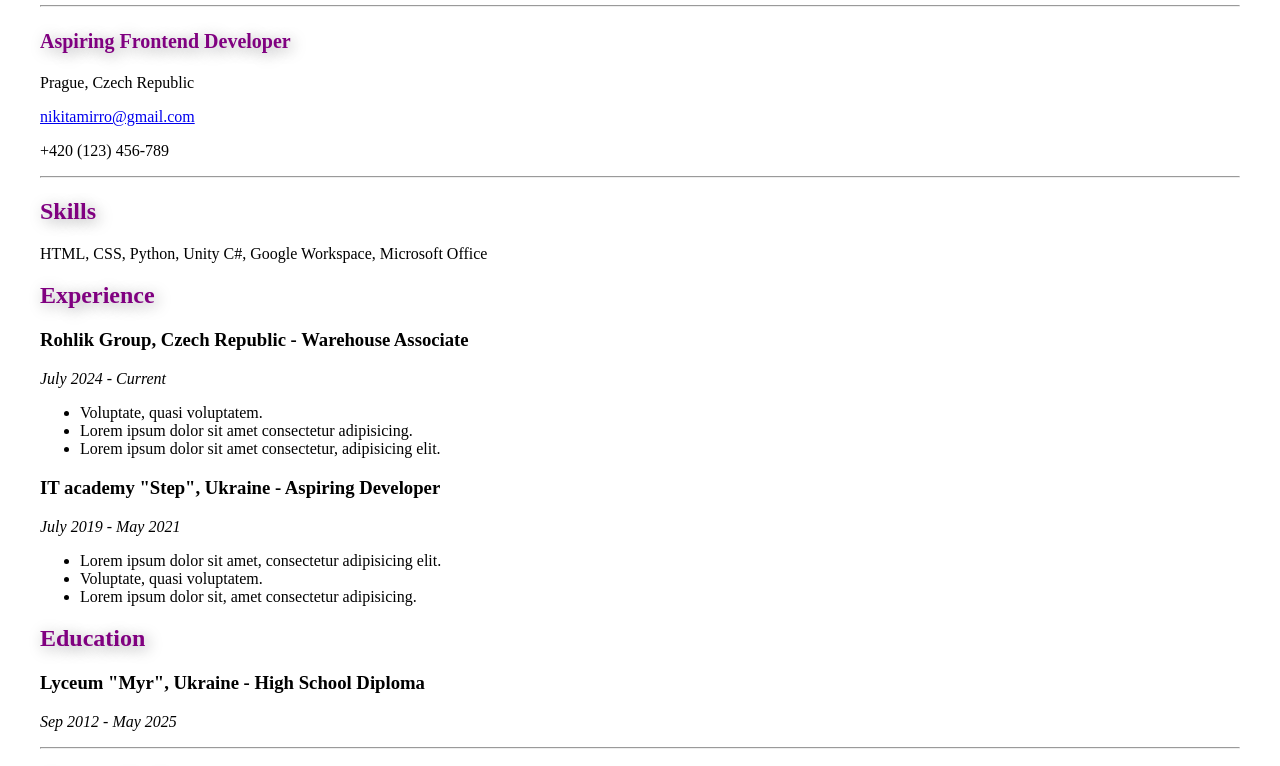
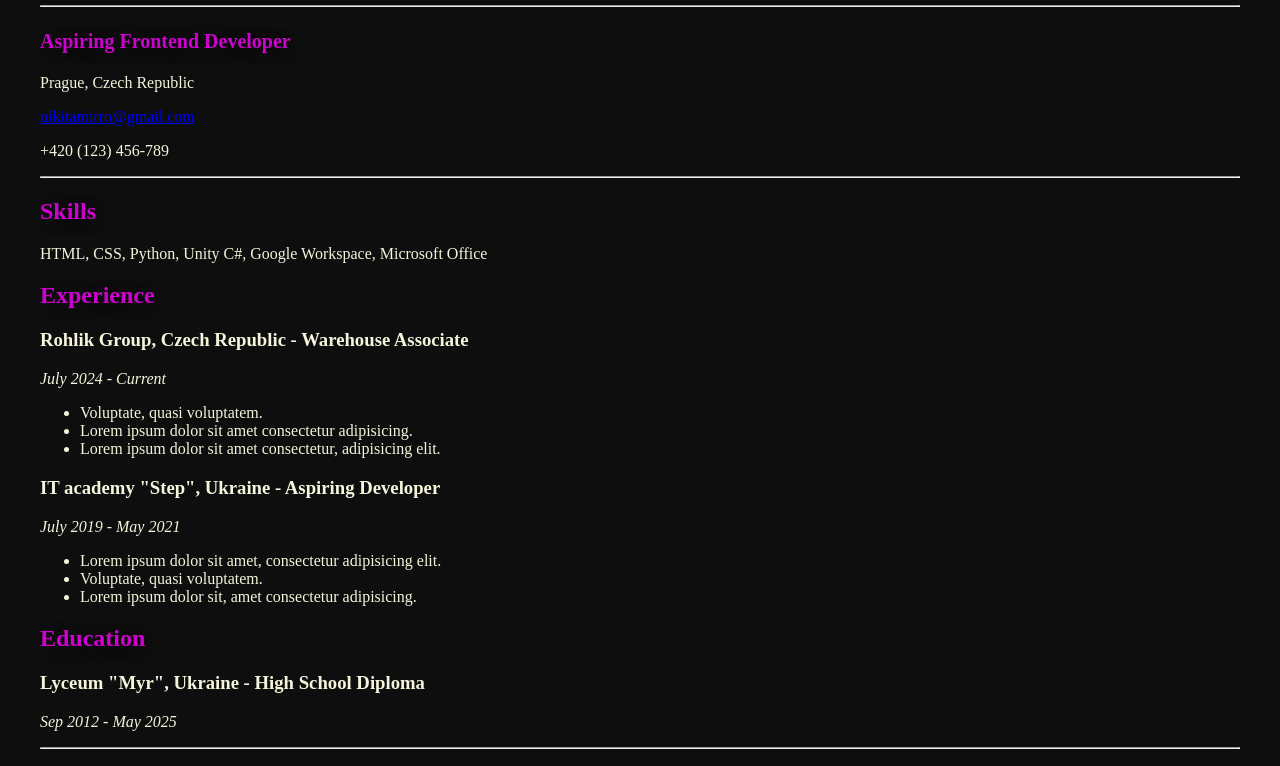
Before and after one commit to nikitamirro/Nikita-Mironov-CV, a plain HTML site: page index.html in a window 1280 px wide. Shown: the part 82-848 px from the top of the page. Drawn offline with Linux system fonts and the light colour scheme.

Commit message:
added test black background and adjusted colors

```diff
--- a/index.html
+++ b/index.html
@@ -7,10 +7,12 @@
     <title>Nikita Mironov CV</title>
     <style>
         h1, h2 {
-            color: purple;
+            color: rgba(255, 0, 255, 0.801);
             text-shadow: 3px 3px 15px rgba(0, 0, 20, 0.4);
         }
         body {
+            color:beige;
+            background-color: rgb(14, 14, 14);
             margin: 40px;
         }
     </style>
```
